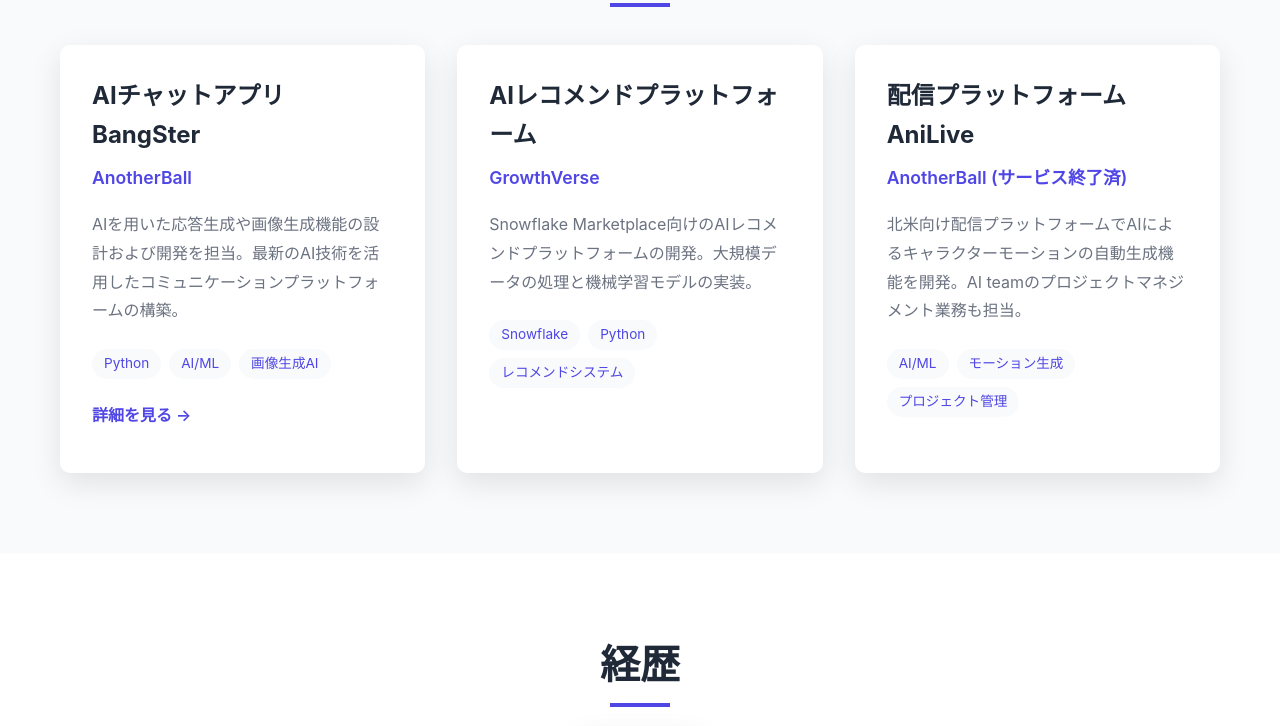
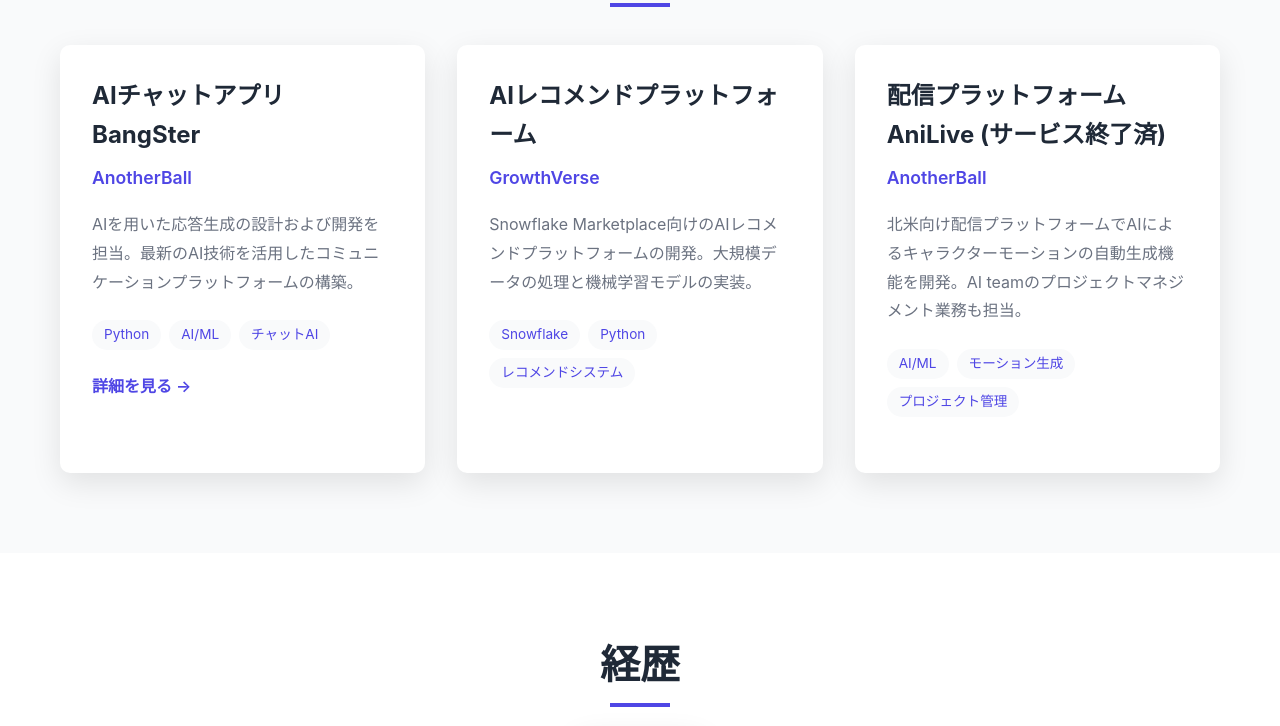
Before and after one commit to matsuzaki215/profile_site, a plain HTML site: page docs/index.html in a window 1280 px wide. Shown: the part 1895-2621 px from the top of the page. Drawn offline with Linux system fonts and the light colour scheme.

Commit message:
update current jobs

```diff
--- a/docs/index.html
+++ b/docs/index.html
@@ -134,11 +134,11 @@
                     <div class="portfolio-content">
                         <h3>AIチャットアプリ BangSter</h3>
                         <p class="company">AnotherBall</p>
-                        <p>AIを用いた応答生成や画像生成機能の設計および開発を担当。最新のAI技術を活用したコミュニケーションプラットフォームの構築。</p>
+                        <p>AIを用いた応答生成の設計および開発を担当。最新のAI技術を活用したコミュニケーションプラットフォームの構築。</p>
                         <div class="portfolio-tech">
                             <span>Python</span>
                             <span>AI/ML</span>
-                            <span>画像生成AI</span>
+                            <span>チャットAI</span>
                         </div>
                         <a href="https://x.com/BangsterJp" target="_blank" rel="noopener noreferrer" class="portfolio-link">詳細を見る →</a>
                     </div>
@@ -157,8 +157,8 @@
                 </div>
                 <div class="portfolio-item">
                     <div class="portfolio-content">
-                        <h3>配信プラットフォーム AniLive</h3>
-                        <p class="company">AnotherBall (サービス終了済)</p>
+                        <h3>配信プラットフォーム AniLive (サービス終了済)</h3>
+                        <p class="company">AnotherBall</p>
                         <p>北米向け配信プラットフォームでAIによるキャラクターモーションの自動生成機能を開発。AI teamのプロジェクトマネジメント業務も担当。</p>
                         <div class="portfolio-tech">
                             <span>AI/ML</span>
```
